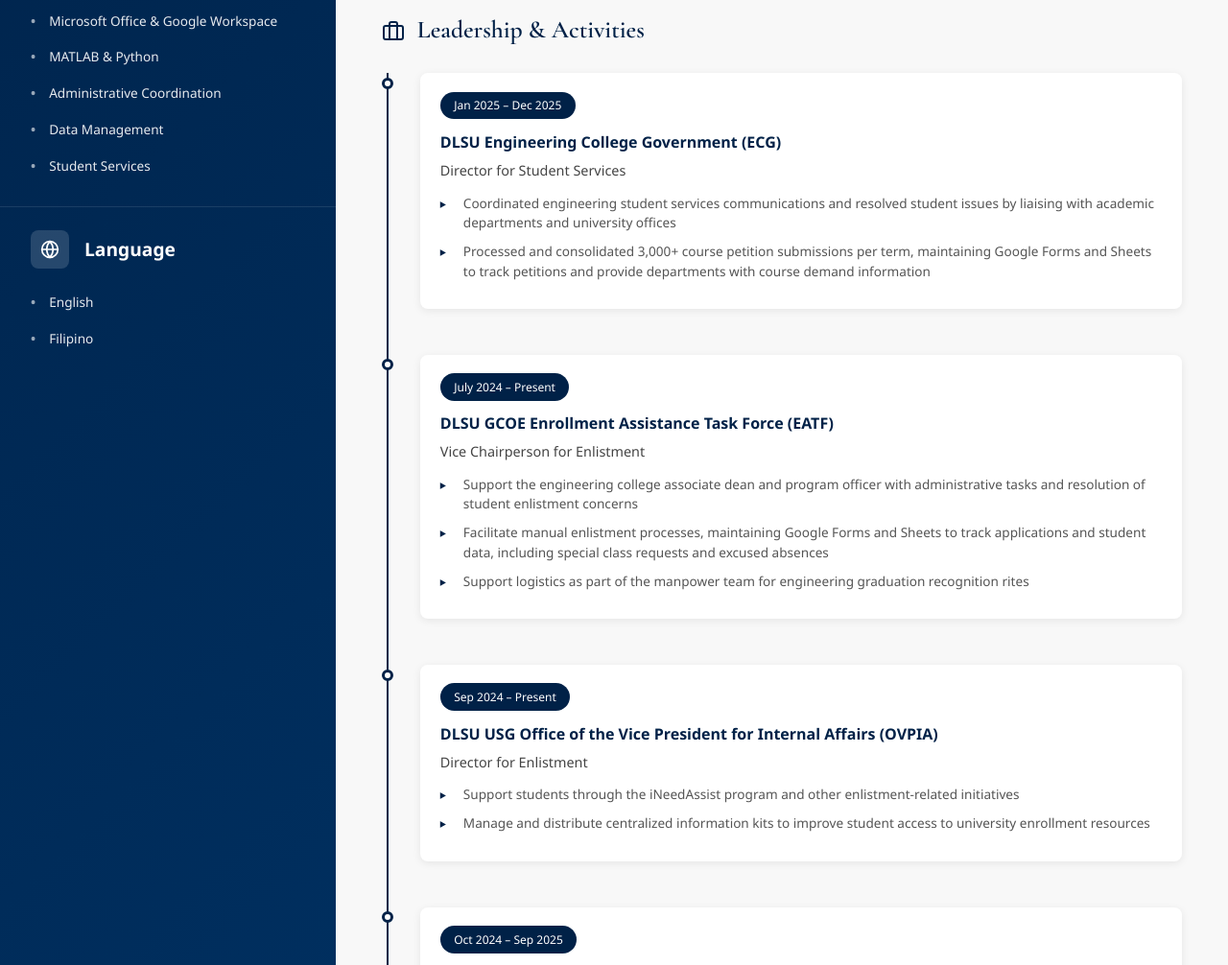
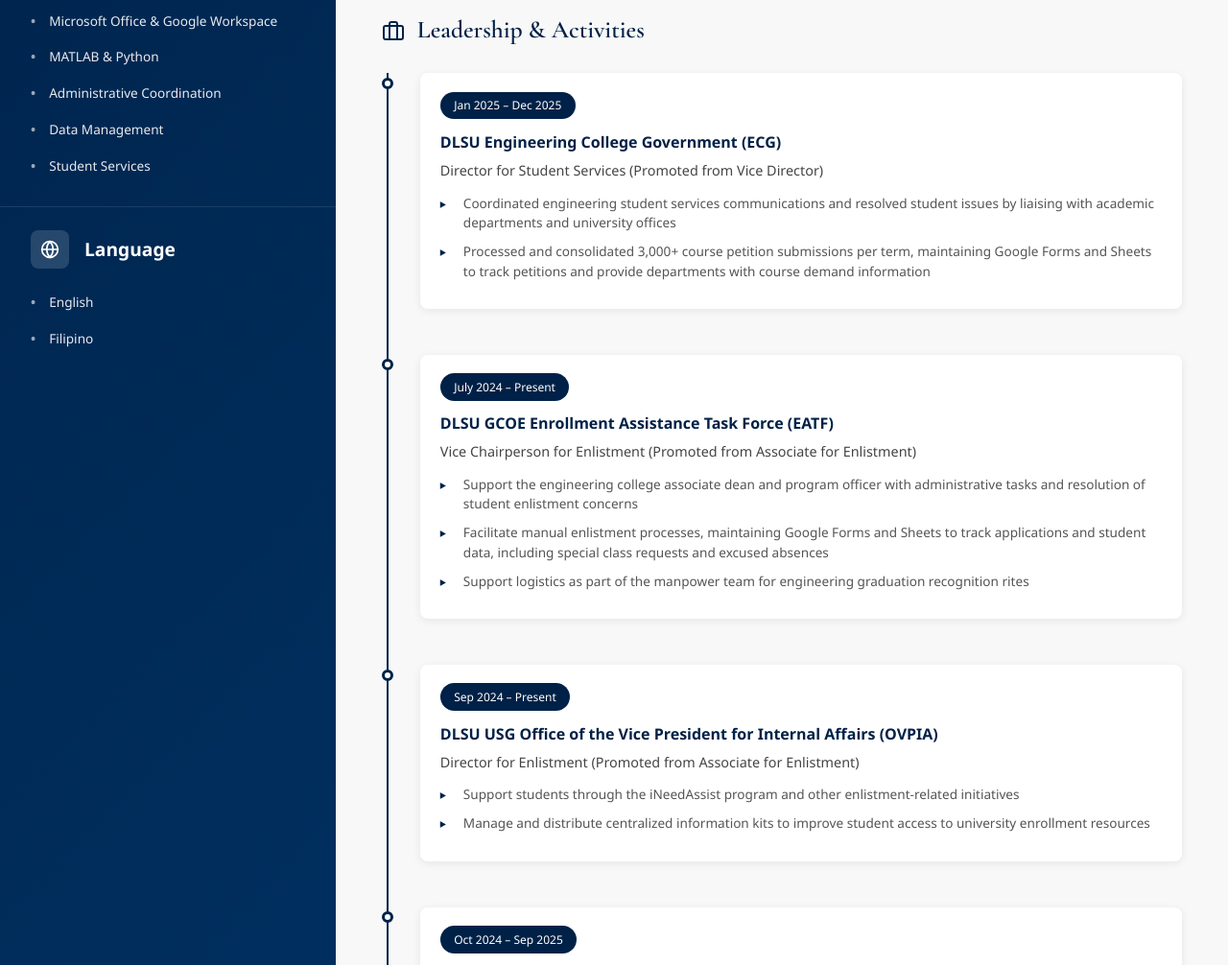
Before and after one commit to gyles-hsh/my-website, a website built with webpack: page resume.html in a window 1280 px wide. Shown: the part 816-1822 px from the top of the page at 96% size. Built offline with nearby package versions, Linux system fonts and the light colour scheme.

Commit message:
Changed some info in resume page

```diff
--- a/resume.html
+++ b/resume.html
@@ -172,7 +172,7 @@
                             <div class="resume-timeline-content">
                                 <div class="resume-date-badge">Jan 2025 – Dec 2025</div>
                                 <h3 class="resume-item-title">DLSU Engineering College Government (ECG)</h3>
-                                <p class="resume-item-subtitle">Director for Student Services</p>
+                                <p class="resume-item-subtitle">Director for Student Services (Promoted from Vice Director)</p>
                                 <ul class="resume-item-list">
                                     <li>Coordinated engineering student services communications and resolved student issues by liaising with academic departments and university offices</li>
                                     <li>Processed and consolidated 3,000+ course petition submissions per term, maintaining Google Forms and Sheets to track petitions and provide departments with course demand information</li>
@@ -185,7 +185,7 @@
                             <div class="resume-timeline-content">
                                 <div class="resume-date-badge">July 2024 – Present</div>
                                 <h3 class="resume-item-title">DLSU GCOE Enrollment Assistance Task Force (EATF)</h3>
-                                <p class="resume-item-subtitle">Vice Chairperson for Enlistment</p>
+                                <p class="resume-item-subtitle">Vice Chairperson for Enlistment (Promoted from Associate for Enlistment)</p>
                                 <ul class="resume-item-list">
                                     <li>Support the engineering college associate dean and program officer with administrative tasks and resolution of student enlistment concerns</li>
                                     <li>Facilitate manual enlistment processes, maintaining Google Forms and Sheets to track applications and student data, including special class requests and excused absences</li>
@@ -199,7 +199,7 @@
                             <div class="resume-timeline-content">
                                 <div class="resume-date-badge">Sep 2024 – Present</div>
                                 <h3 class="resume-item-title">DLSU USG Office of the Vice President for Internal Affairs (OVPIA)</h3>
-                                <p class="resume-item-subtitle">Director for Enlistment</p>
+                                <p class="resume-item-subtitle">Director for Enlistment (Promoted from Associate for Enlistment)</p>
                                 <ul class="resume-item-list">
                                     <li>Support students through the iNeedAssist program and other enlistment-related initiatives</li>
                                     <li>Manage and distribute centralized information kits to improve student access to university enrollment resources</li>
```
